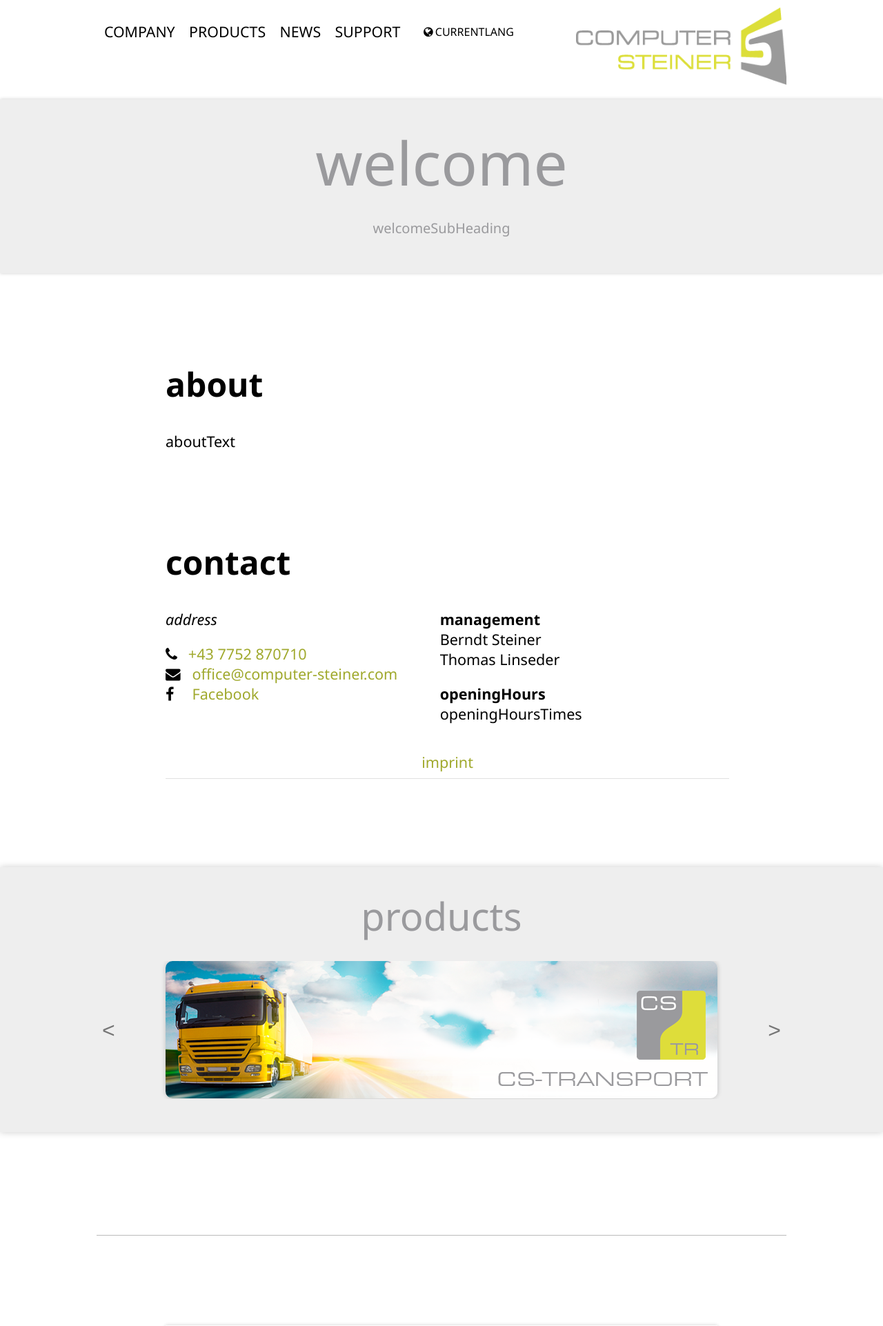
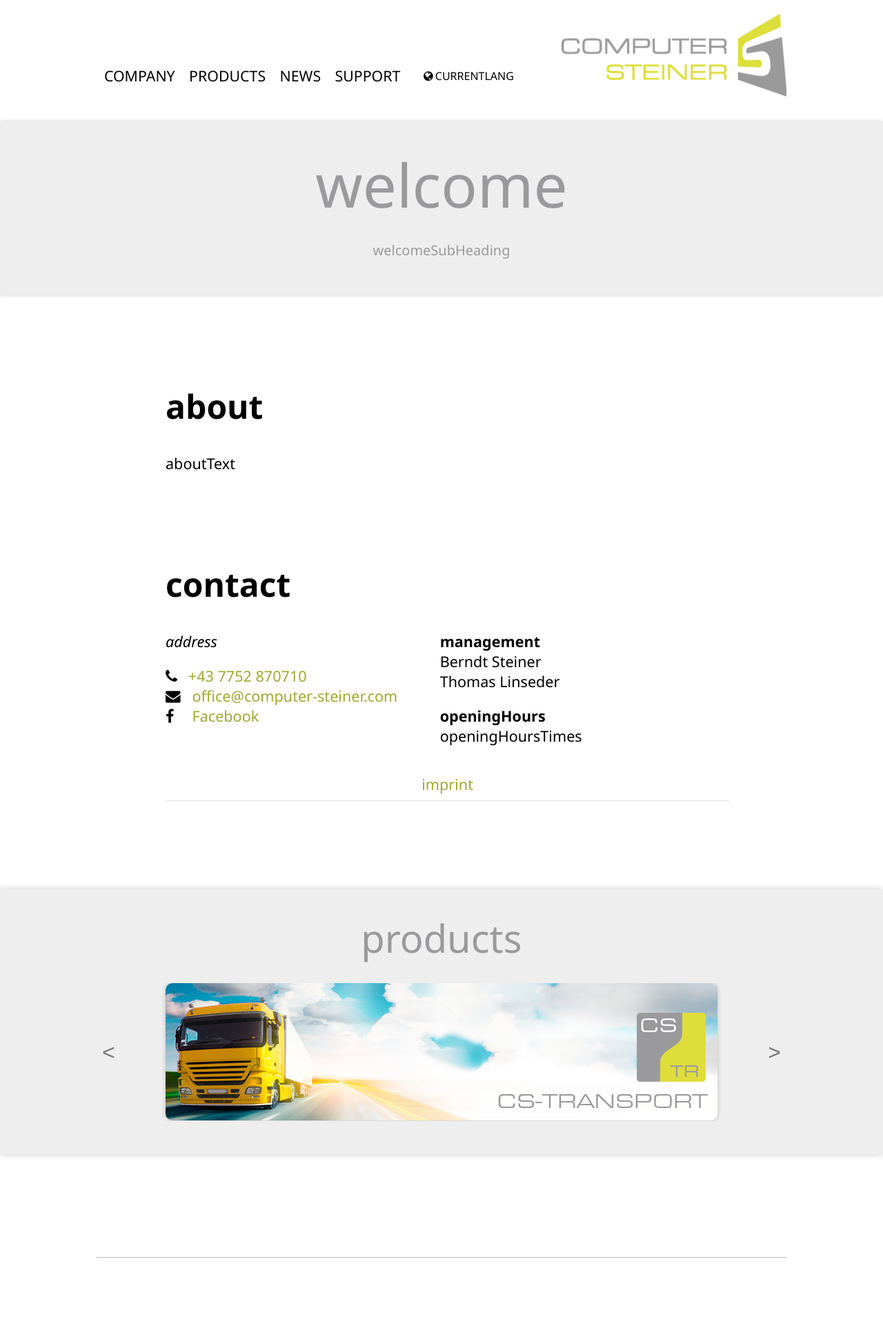
Before and after one commit to T0astBread/cs-website, a PHP site: page / in a window 1280 px wide. Shown: the top 1922 px of the page at 69% size. Run offline with PHP 8.4, Linux system fonts and the light colour scheme; some libraries are stand-ins or nearby versions.

Commit message:
Changed Appearance of the Header Bar

```diff
--- a/cs-website/styles/frame.css
+++ b/cs-website/styles/frame.css
@@ -20,9 +20,10 @@ body > header a
 body > header
 {
    width: 100%;
-   height: 6em;
+   height: 10rem;
    z-index: 10;
    font-size: 12pt;
+   position: absolute;
 }
 
 .link-button
@@ -55,6 +56,12 @@ body > header *
    max-width: 1000px;
 }
 
+#header-content
+{
+    padding: 0 1em;
+    position: relative;
+}
+
 #header-content > *
 {
    display: inline-block;
@@ -81,10 +88,10 @@ body > header #logo
 
 body > header #logo img
 {
-    /* display: inline-block;
-    vertical-align: middle;  */
-    height: 7em;
-    padding-top: 0.7em;
+    display: inline-block;
+    vertical-align: middle;
+    /* height: 7em;
+    padding-top: 0.7em; */
     /* background-color: white;
     box-shadow: 0 0 6px rgba(0, 0, 0, 0.4);
     padding: 1em;
@@ -105,9 +112,17 @@ body > header #logo img
    vertical-align: middle!important;
 }
 
+#header-left
+{
+    height: 60%!important;
+    position: absolute;
+    bottom: 0;
+}
+
 nav
 {
-   vertical-align: top;
+    display: inline-block;
+    vertical-align: top;
 }
 
 nav > ul li
@@ -185,6 +200,7 @@ header .dropdown-menu li a
 
 #language-selector
 {
+    display: inline-block;
     position: relative;
     text-transform: uppercase;
     margin-left: 1em;
@@ -216,13 +232,13 @@ header .dropdown-menu li a
 main
 {
    display: block;
-   /* margin-bottom: 5em; */
+   margin-top: 10rem;
    flex-grow: 1;
 }
 
 main > :first-child
 {
-    margin-top: 3rem;
+    margin-top: 1rem;
 }
 
 main > :last-child
--- a/cs-website/templates/page.html.twig
+++ b/cs-website/templates/page.html.twig
@@ -24,6 +24,7 @@
     <header>
         <div id="header-wrapper">
             <div id="header-content">
+                <div id="header-left">
                     <nav>
                         <ul>
                             {% for item in
@@ -68,6 +69,7 @@
                             {% endfor %}
                         </ul>
                     </div>
+                </div>
                 <div id="logo" class="center-vertically">
                     <a href="{{ HOST }}?lang={{ lang }}">
                         <img src="{{ HOST }}/images/cs-logo.png" alt="Logo" />
```
Lines whose indentation alone changed are shown as unchanged.
